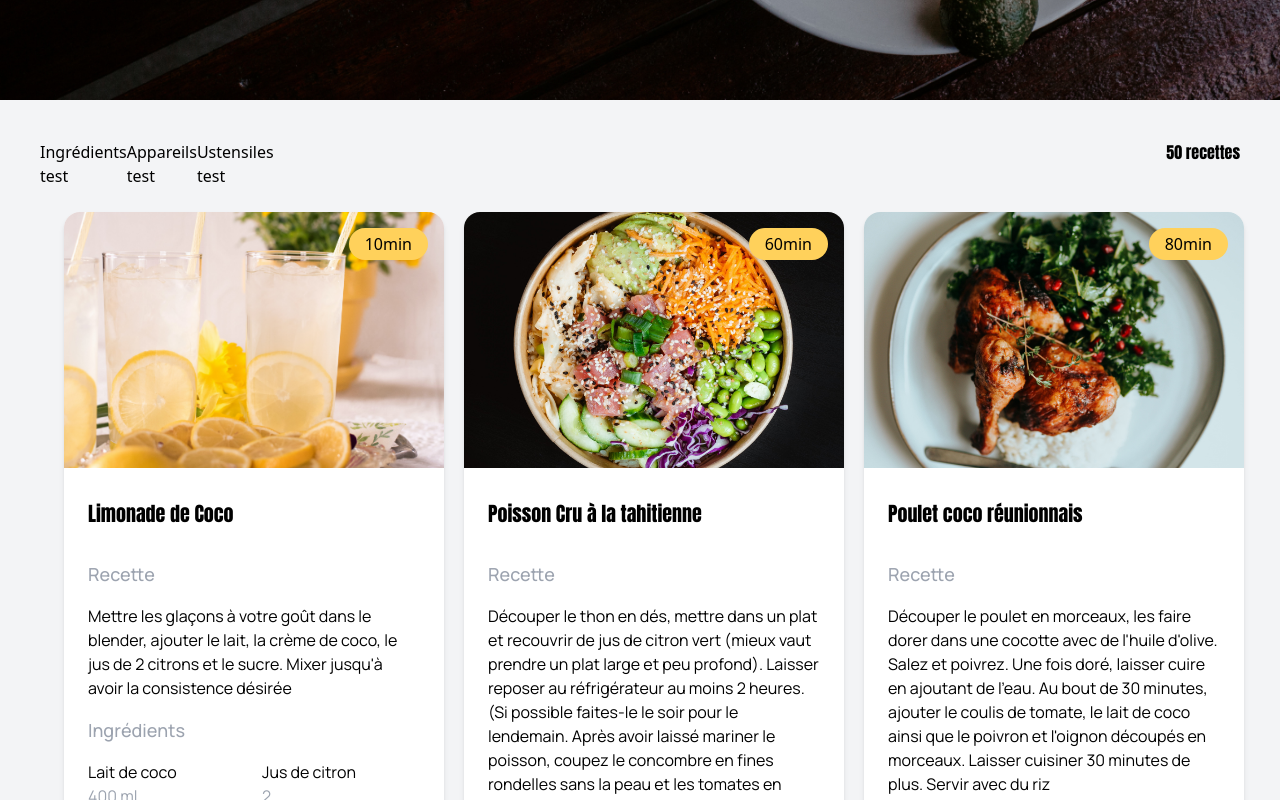
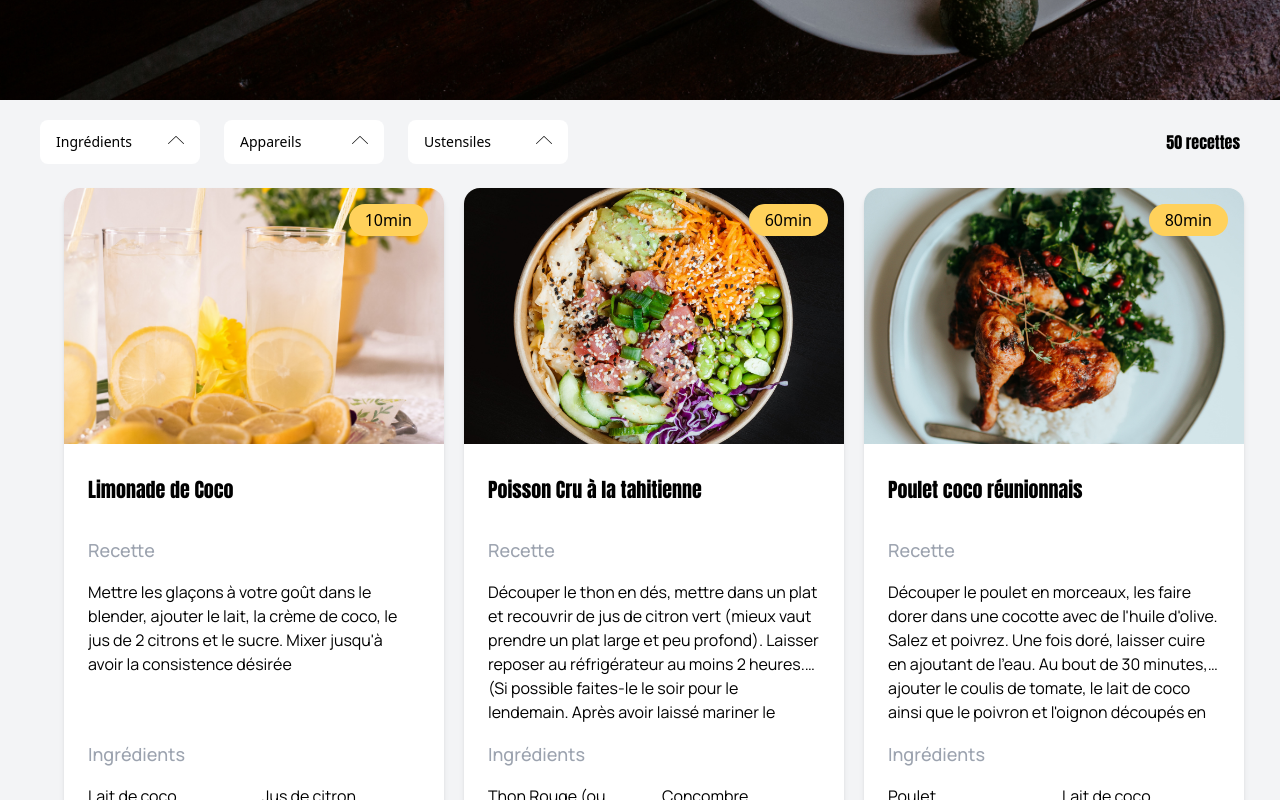
Before and after one commit to GMaxDev/les-petits-plats-V2, a React (Vite) app: page / in a window 1280 px wide. Shown: the part 500-1300 px from the top of the page. Built offline with nearby package versions, Linux system fonts and the light colour scheme.

Commit message:
feat: advancement search zone et clamp description card

```diff
--- a/src/App.tsx
+++ b/src/App.tsx
@@ -9,9 +9,10 @@ const App: React.FC = () => {
   return (
     <div className="flex flex-col items-center bg-gray-100">
       <Header />
-      <div className="mx-10 mt-10">
-      <section id="searchFilterZone" className="flex flex-row justify-between w-full">
-        <div className="flex flex-row">
+      <div className="mx-10 mt-5">
+
+      <section id="searchFilterZone" className="flex flex-row items-center justify-between w-full">
+        <div className="flex flex-row gap-6 ">
           <DropdownMenu name="Ingrédients"/>
           <DropdownMenu name="Appareils"/>
           <DropdownMenu name="Ustensiles"/>
--- a/src/components/card.tsx
+++ b/src/components/card.tsx
@@ -23,17 +23,17 @@ interface CardProps {
 export default function Card({ recipe }: CardProps) {
   return (
     <div className="relative w-[380px] rounded-2xl m-6 shadow-md bg-white">
-      <span className="absolute right-4 top-4 bg-dark-yellow px-4 py-1 rounded-3xl">{recipe.time}min</span>
+      <span className="absolute px-4 py-1 right-4 top-4 bg-dark-yellow rounded-3xl">{recipe.time}min</span>
       <img
         className="rounded-t-2xl h-64 object-cover w-[380px]"
         src={`../src/assets/img_recipes/${recipe.image}`}
         alt=""
       />
       <div className="mx-6 font-manrope">
-        <h4 className="my-8 font-anton text-xl">{recipe.name}</h4>
-        <h5 className="text-lg text-gray-400 mb-4 font-medium">Recette</h5>
-        <p>{recipe.description}</p>
-        <h5 className="text-lg text-gray-400 my-4 font-medium">Ingrédients</h5>
+        <h4 className="my-8 text-xl font-anton">{recipe.name}</h4>
+        <h5 className="mb-4 text-lg font-medium text-gray-400">Recette</h5>
+        <p className="h-36 line-clamp-4">{recipe.description}</p>
+        <h5 className="my-4 text-lg font-medium text-gray-400">Ingrédients</h5>
         <div className="grid grid-cols-2 gap-4 mb-16">
           {recipe.ingredients.map((ing, index) => (
             <div className="flex flex-col flex-wrap" key={index}>
--- a/src/components/dropdown-menu.tsx
+++ b/src/components/dropdown-menu.tsx
@@ -1,12 +1,35 @@
+import { useState } from "react";
+import arrow from "../assets/arrow-up.png"
+
 interface DropdownMenuProps {
   name: string;
 }
 
 export default function DropdownMenu({name}: DropdownMenuProps) {
+
+  const [isOpen, setIsOpen] = useState(false)
+
+  const toggleMenu = () => {
+    setIsOpen(!isOpen)
+  }
   return (
-    <div className="">
-      <button>{name}</button>
-      <h1>test</h1>
+    <div className="relative w-40">
+      <button onClick={toggleMenu} className={`flex flex-row justify-between w-full px-4 py-3 text-sm bg-white rounded-lg ${isOpen ? 'rounded-none rounded-t-lg' : ''}`}>
+        {name}
+        <img
+          src={arrow}
+          alt=""
+          className={`size-4 transition-transform duration-300 ${isOpen ? 'rotate-180' : ''}`}
+        />
+      </button>
+      {isOpen && (
+      <div className="w-full px-2 pb-2 bg-white rounded-b-lg">
+
+          <input
+          type="text"
+          className="w-full px-4 py-2 pr-6 text-sm border border-gray-300"
+        />
+      </div>)}
     </div>
   );
 }
```
Also changed, not shown: src/assets/arrow-up.png (added).
